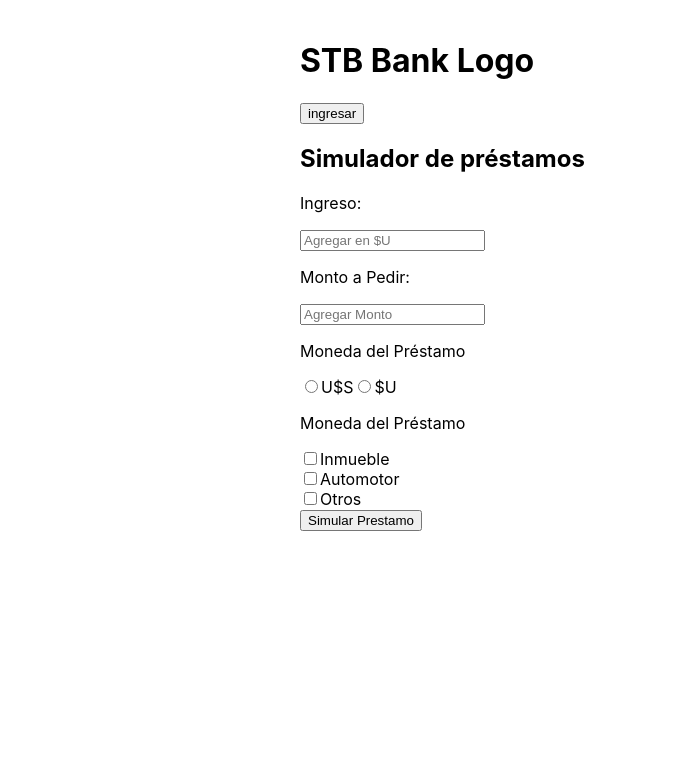
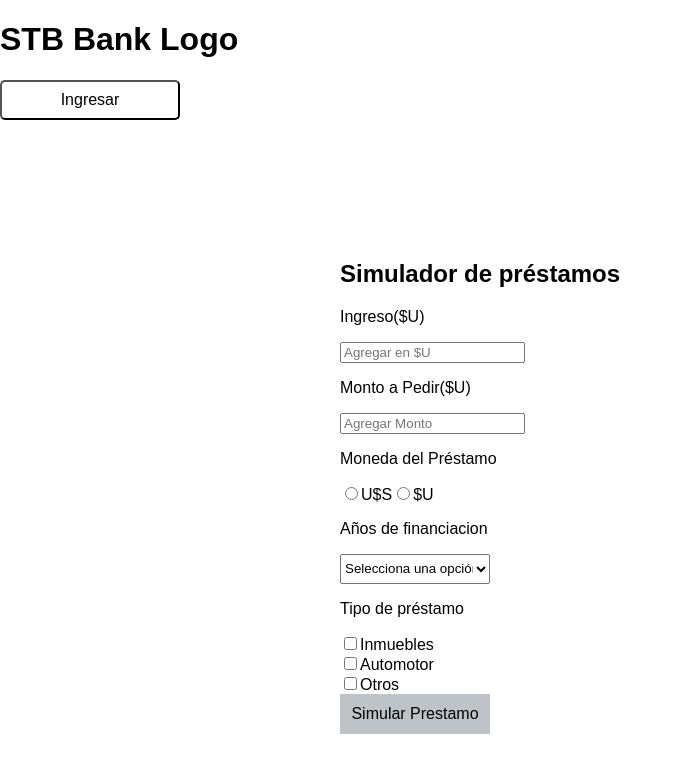
Before and after one commit to GlobantUy/tareas-iniciales-crear-aplicacion-react, a Next.js app in the folder frontend/: page / in a window 1280 px wide. Shown: the top 772 px of the page, without its empty margins (0-682 px from the left). Built offline with nearby package versions, Linux system fonts and the light colour scheme.

Commit message:
forms + css

```diff
--- a/frontend/src/components/formSimLoan.js
+++ b/frontend/src/components/formSimLoan.js
@@ -1,5 +1,6 @@
 import React, { Component } from 'react';
 import axios from 'axios';
+
 
 class SimLoan extends Component {
     constructor(props) {
@@ -48,16 +49,18 @@
     render() {
         return (
             <div>
+
+                <div class="form">
                 <form onSubmit={this.handleSumbit}>
                     <h2>Simulador de préstamos</h2>
-                    <p>Ingreso:</p>
+                    <p>Ingreso($U)</p>
                     <input
                         type="number"
                         name="Ingreso" placeholder="Agregar en $U"
                         value={this.state.Ingreso}
                         onChange={this.handleChange}
                         required />
-                    <p>Monto a Pedir:</p>
+                    <p>Monto a Pedir($U)</p>
                     <input
                         type="number"
                         name="Monto_a_pedir"
@@ -84,37 +87,47 @@
                     />
                     <label for="Moneda_$U">$U</label><br />
 
-                    <p>Moneda del Préstamo</p>
+                        <p>Años de financiacion</p>
+                        <select class="inputAños" name="financiacion">
+                        <option hidden>Selecciona una opción</option>
+                            <option value="1">10</option>
+                            <option value="2">15</option>
+                            <option value="3">20</option>
+                            <option value="4">25</option>
+                            <option value="5">30</option>
+                            value={this.state.financiacion}
+                        </select>
+                        <label for=""></label>
 
+                        <p>Tipo de préstamo</p>
                         <input
                             type="checkbox"
-                        id="Inmueble"
+                            id="Inmuebles"
                             name="TipoDePrestamo"
-                        value={this.state.Inmueble}
-
+                            value={this.state.Inmuebles}
                         />
-                    <label for="Inmueble">Inmueble</label><br />
+                        <label for="Inmuebles">Inmuebles</label><br></br>
 
                         <input
                             type="checkbox"
                             id="Automotor"
                             name="TipoDePrestamo"
                             value={this.state.Automotor}
-
                         />
-                    <label for="Automotor">Automotor</label><br />
+                        <label for="Automotor">Automotor</label><br></br>
 
                         <input
                             type="checkbox"
                             id="Otros"
                             name="TipoDePrestamo"
                             value={this.state.Otros}
+                        />
+                        <label for="Otros">Otros</label><br></br>
 
-                    />
-                    <label for="Otros">Otros</label><br />
 
                     </form>
-                <button class="btn-ingresar" type="submit"> Simular Prestamo</button>
+                    <button type="submit" class="btnSim"> Simular Prestamo</button>
+                </div>
             </div>
         )
     }
--- a/frontend/src/pages/index.js
+++ b/frontend/src/pages/index.js
@@ -4,9 +4,9 @@
 export default function Home() {
   return (
     <div >
-      <header>
-        <h1>STB Bank Logo </h1>
-        <a href="http://localhost:3000/ingreso"><button type="submit"> ingresar</button></a>
+      <header class="header">
+        <h1 class="titleHeader">STB Bank Logo </h1>
+        <a href="http://localhost:3000/ingreso" ><button class="btnHeader" type="submit"> Ingresar</button></a>
       </header>
       <SimLoan />
       <footer>
--- a/frontend/src/pages/registro.js
+++ b/frontend/src/pages/registro.js
@@ -1,4 +1,4 @@
-import SimLogin from '../components/formSimLogin'
+import SimLogin from '../components/formLogin'
 
 export default function Registro() {
     return (
--- a/frontend/src/styles/globals.css
+++ b/frontend/src/styles/globals.css
@@ -1,11 +1,63 @@
-body {
-  font-family: 'SF Pro Text', 'SF Pro Icons', 'Helvetica Neue', 'Helvetica',
-    'Arial', sans-serif;
-  padding: 20px 20px 60px;
-  max-width: 680px;
-  margin: 0 auto;
-}
-
 a{
   text-decoration: none;
 }
+
+body{
+  font: 1em sans-serif;
+}
+
+.header{
+  position: absolute;
+  color: black;
+  top: 0px;
+  left: 0px;
+  right: 0px;
+}
+.titleHeader{
+}
+.btnHeader{
+  font: 1em sans-serif;
+  color: black;
+  background-color: transparent;
+  border-radius: 5px;
+  height:40px;
+  width:180px;
+  left: 50%;
+}
+
+.btnHeader:hover{
+  cursor: pointer;
+}
+
+.form{
+  position: absolute;
+  margin-left: -300px;
+  top: 30%;
+  left: 50%;
+  right: 50%;
+}
+
+.inputMonto{
+  height:30px;
+  width:150px;
+  outline: none;
+}
+
+.inputAños{
+  height:30px;
+  width:150px;
+  outline: none;
+}
+.btnSim{
+  font: 1em sans-serif;
+  color: black;
+  background-color: #bdc3c7;
+  border: none;
+  height:40px;
+  width:150px;
+  outline: none;
+}
+
+.btnSim:hover{
+  cursor: pointer;
+}
```
Also changed, not shown: frontend/src/styles/formSimLoan.css (deleted, +0 -122 lines). Lines whose indentation alone changed are shown as unchanged.
